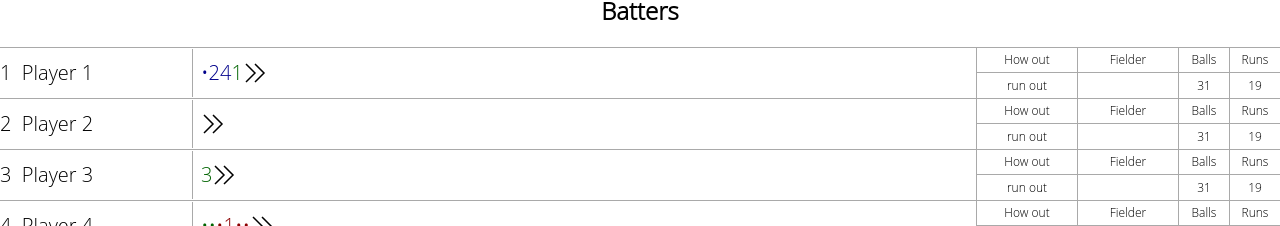
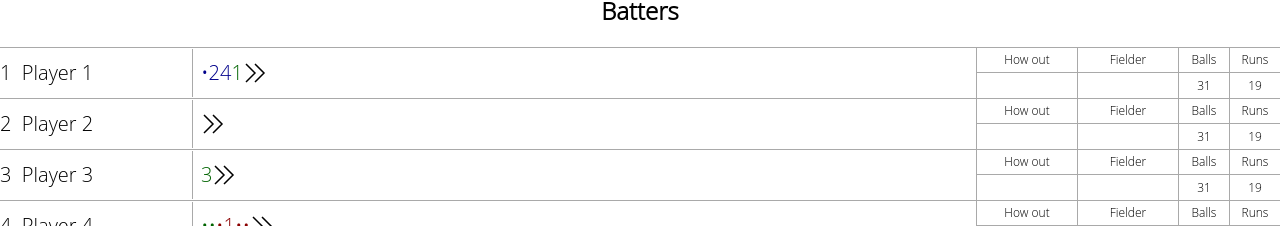
Before and after one commit to effortnottalent/cricket-scorer-app, a React (Create React App) app: page / in a window 1280 px wide. Shown: the part 574-800 px from the top of the page. Built offline with nearby package versions, Linux system fonts and the light colour scheme.

Commit message:
refactored wicket events

```diff
--- a/src/App.js
+++ b/src/App.js
@@ -31,9 +31,7 @@ const initialEvents = [{
   fieldPositionId: 3,
   extra: 'bye'
 }, {
-  wicket: {
-    type: 'caught',
-  },
+  wicket: 'caught',
   fieldPositionId: 1,
 }, {
   runs: 2,
@@ -43,8 +41,7 @@ const initialEvents = [{
   overCalled: true
 }, {
   runs: 1,
-  fieldPositionId: 21,
-  howzat: true
+  fieldPositionId: 21
 }, {
   runs: 4,
   fieldPositionId: 14,
@@ -56,15 +53,11 @@ const initialEvents = [{
 }, {
   extra: 'wide',
   runs: 3,
-  wicket: {
-    type: 'run out',
-  },
+  wicket: 'run out',
   fieldPositionId: 3
 }, {
   extra: 'wide',
-  wicket: {
-    type: 'stumped'
-  }
+  wicket: 'stumped'
 }, {
   runs: 0
 }, {
@@ -119,23 +112,17 @@ const initialEvents = [{
 }, {
   extra: 'no-ball',
   runs: 3,
-  wicket: {
-    type: 'run out'
-  },
+  wicket: 'run out',
   fieldPositionId: 3,
 }, {
   extra: 'bye',
   runs: 2,
-  wicket: {
-    type: 'run out'
-  },
+  wicket: 'run out',
   fieldPositionId: 4,
 },  {
   extra: 'leg bye',
   runs: 1,
-  wicket: {
-    type: 'run out'
-  },
+  wicket: 'run out',
   fieldPositionId: 8,
 }, {
   overCalled: true
--- a/src/BallByBall.js
+++ b/src/BallByBall.js
@@ -89,7 +89,7 @@ function formatSummary(event, players) {
         }
     }
     const batterOut = (event.wicket?.batterOutId ?? event.onStrikeBatterId);
-    const wicketSummary = event.wicket ? (batterOut != event.onStrikeBatterId ?
+    const wicketSummary = event.wicket ? (batterOut !== event.onStrikeBatterId ?
         'batter ' + (players.filter(
             player => player.type === 'batter')[batterOut]?.name ??
         'Player ' + (batterOut + 1)) + ' ' : '') + wicketDetail : '';
--- a/src/Scorebook.js
+++ b/src/Scorebook.js
@@ -430,7 +430,7 @@ const runDotWidePoints = [
     { x: 76, y: 76 },
 ];
 
-const WideGlyph = ({runs, wicketType}) => (
+const WideGlyph = ({runs, wicket}) => (
     <GlyphContainer>
         <svg className={'wide-' + runs} viewBox="0 0 96 96">
             <path d="M10,48h80" transform="translate(-2 0)" fill="none" stroke="#000" strokeWidth="6"/>
@@ -443,12 +443,12 @@ const WideGlyph = ({runs, wicketType}) => (
                 />
             )}
         </svg>
-        {wicketType === 'run out' &&
+        {wicket === 'run out' &&
             <span className={'run bowler-wide-runout-' + runs ?? 0}>
                 R
             </span>
         }
-        {wicketType === 'stumped' &&
+        {wicket === 'stumped' &&
             <span className={'run bowler-wide-stumped'}>
                 W
             </span>
@@ -533,24 +533,24 @@ export function BallLogEntry({event, overLength, isBatter}) {
             if(event.extra === 'wide') {
                 glyph = <WideGlyph
                     runs={event.runs ?? 0}
-                    wicketType={event.wicket.type}
+                    wicket={event.wicket}
                 />
             } else if(event.extra === 'no-ball' &&
-                    event.wicket.type === 'run out') {
+                    event.wicket === 'run out') {
                 glyph = <NoBallGlyph
                     runs={event.runs ?? 0}
                     isRunOut={true}
                     isHit={false}
                 />;
             } else if(event.extra === 'bye' &&
-                    event.wicket.type === 'run out') {
+                    event.wicket === 'run out') {
                 glyph = <ByeGlyph
                     runs={event.runs ?? 0}
                     isRunOut={true}
                     isLeg={false}
                 />;
             } else if(event.extra === 'leg bye' &&
-                    event.wicket.type === 'run out') {
+                    event.wicket === 'run out') {
                 glyph = <ByeGlyph
                     runs={event.runs ?? 0}
                     isRunOut={true}
--- a/src/scoreCalculations.js
+++ b/src/scoreCalculations.js
@@ -117,7 +117,7 @@ export const calculateWickets = (events) =>
 export const calculateBowlerWickets = (events) =>
     events.reduce((acc, event) => acc +=
         (event.wicket && [ 'bowled', 'caught', 'stumped', 'lbw']
-            .includes(event.wicket.type) ? 1 : 0), 0);
+            .includes(event.wicket) ? 1 : 0), 0);
 
 export function calculatePartnershipAtWicket(events, wicket) {
     const wicketEvents = events.filter(event => event.wicket);
@@ -157,7 +157,7 @@ export function calculateScore(events) {
     const enrichedEvents = enrichEvents(events);
     const runs = calculateRunsIncludingExtras(enrichedEvents);
     const wickets = enrichedEvents.filter(event =>
-        event.wicket && event.wicket.type !== 'retired').length;
+        event.wicket !== 'retired').length;
     const lastEvent = enrichedEvents[enrichedEvents.length - 1];
     const overs = getOverNumberValue(events);
     const extras = calculateExtrasTotal(events);
```
